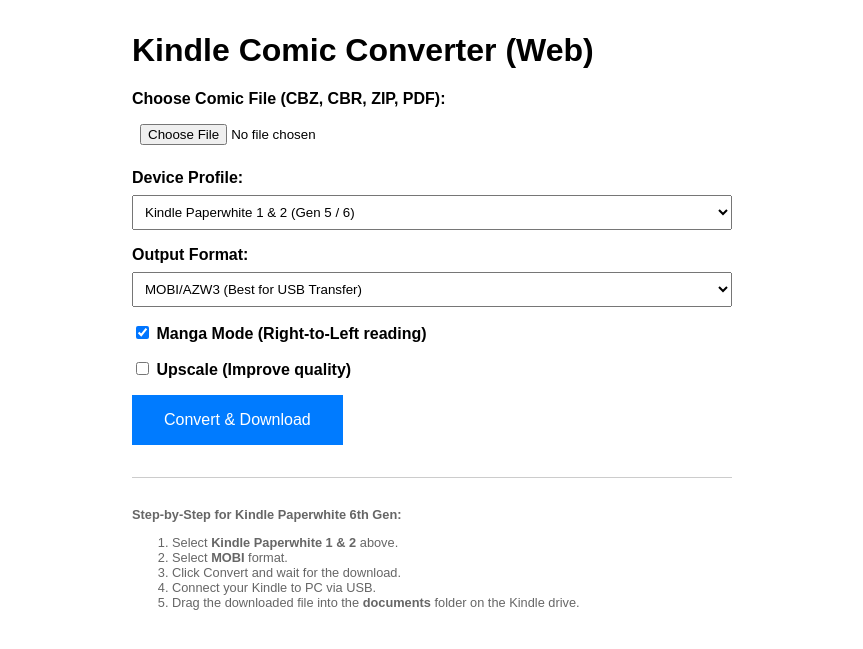
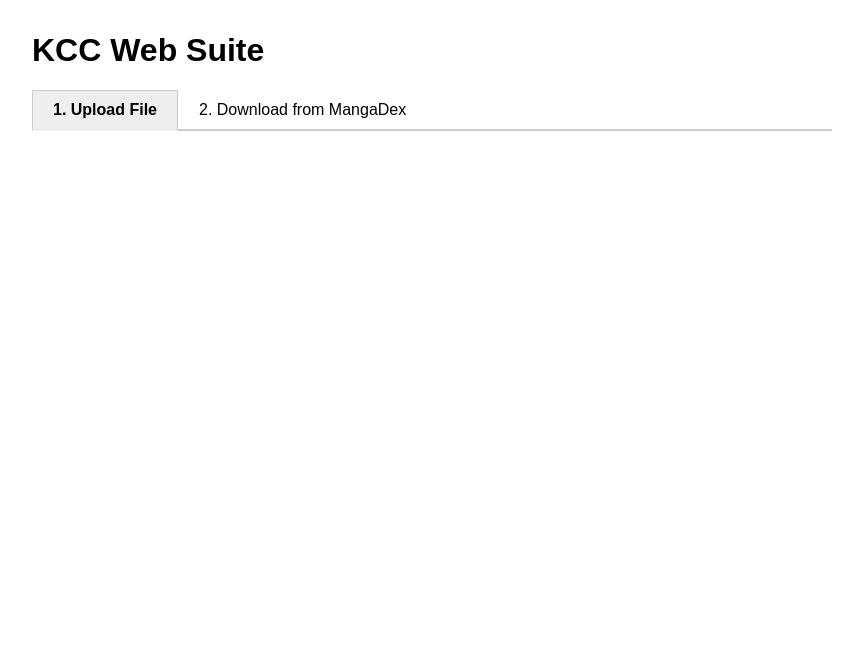
Before and after one commit to clownmandev/kcc-web, a Flask app: page / in a window 1280 px wide. Shown: the top 649 px of the page, without its empty margins (208-1071 px from the left). Run offline with Flask 3, Linux system fonts and the light colour scheme; parts of the project's set-up code (start-up, migrations or seed data) failed here and were passed over.

Commit message:
Update index.html

```diff
--- a/templates/index.html
+++ b/templates/index.html
@@ -3,72 +3,97 @@
 <head>
     <meta charset="UTF-8">
     <meta name="viewport" content="width=device-width, initial-scale=1.0">
-    <title>KCC Web Converter</title>
+    <title>KCC Web Suite</title>
     <style>
-        body { font-family: sans-serif; max-width: 600px; margin: 2rem auto; padding: 0 1rem; }
+        body { font-family: sans-serif; max-width: 800px; margin: 2rem auto; padding: 0 1rem; }
+        .tabs { display: flex; border-bottom: 2px solid #ccc; margin-bottom: 20px; }
+        .tab { padding: 10px 20px; cursor: pointer; border: 1px solid transparent; border-bottom: none; }
+        .tab.active { background: #eee; border-color: #ccc; border-bottom: 2px solid #eee; margin-bottom: -2px; font-weight: bold; }
+        .tab-content { display: none; }
+        .tab-content.active { display: block; }
+
         .form-group { margin-bottom: 1rem; }
         label { display: block; margin-bottom: 0.5rem; font-weight: bold; }
-        select, input[type="file"] { width: 100%; padding: 0.5rem; }
-        button { background: #007bff; color: white; padding: 1rem 2rem; border: none; cursor: pointer; font-size: 1rem; }
+        select, input[type="file"], input[type="text"], input[type="number"] { width: 100%; padding: 0.5rem; box-sizing: border-box; }
+        button { background: #007bff; color: white; padding: 1rem 2rem; border: none; cursor: pointer; font-size: 1rem; margin-top: 10px;}
         button:hover { background: #0056b3; }
-        .note { font-size: 0.8rem; color: #666; margin-top: 2rem; border-top: 1px solid #ccc; padding-top: 1rem; }
-        .highlight { color: #d9534f; font-weight: bold; }
+
+        #results { margin-top: 20px; border-top: 1px solid #eee; padding-top: 10px; }
+        .manga-item { border: 1px solid #ddd; padding: 10px; margin-bottom: 10px; border-radius: 4px; }
+        .manga-item h3 { margin: 0 0 5px 0; font-size: 1.1rem; }
+        .manga-item p { font-size: 0.9rem; color: #666; margin: 0 0 10px 0; }
+        .btn-select { background: #28a745; padding: 5px 10px; font-size: 0.9rem; }
+
+        .overlay { position: fixed; top:0; left:0; width:100%; height:100%; background: rgba(0,0,0,0.8); color: white; display: none; justify-content: center; align-items: center; flex-direction: column; z-index: 999; }
     </style>
+    <script>
+        function openTab(name) {
+            document.querySelectorAll('.tab-content').forEach(d => d.classList.remove('active'));
+            document.querySelectorAll('.tab').forEach(d => d.classList.remove('active'));
+            document.getElementById(name).classList.add('active');
+            document.getElementById('tab-'+name).classList.add('active');
+        }
+
+        async function searchManga() {
+            const query = document.getElementById('search-query').value;
+            const btn = document.getElementById('search-btn');
+            btn.disabled = true;
+            btn.innerText = "Searching...";
+
+            const res = await fetch('/api/search', {
+                method: 'POST',
+                headers: {'Content-Type': 'application/x-www-form-urlencoded'},
+                body: 'query=' + encodeURIComponent(query)
+            });
+
+            const data = await res.json();
+            const container = document.getElementById('results');
+            container.innerHTML = '';
+
+            if (data.error) {
+                container.innerHTML = `<p style="color:red">Error: ${data.error}</p>`;
+            } else {
+                data.forEach(m => {
+                    const div = document.createElement('div');
+                    div.className = 'manga-item';
+                    div.innerHTML = `
+                        <h3>${m.title}</h3>
+                        <p>${m.desc}</p>
+                        <button class="btn-select" onclick="selectManga('${m.id}', '${m.title.replace(/'/g, "\\'")}')">Select This Manga</button>
+                    `;
+                    container.appendChild(div);
+                });
+            }
+            btn.disabled = false;
+            btn.innerText = "Search";
+        }
+
+        function selectManga(id, title) {
+            document.getElementById('selected-manga-id').value = id;
+            document.getElementById('selected-manga-display').innerText = "Selected: " + title;
+            document.getElementById('dl-options').style.display = 'block';
+            document.getElementById('results').style.display = 'none';
+        }
+
+        function showLoading() {
+            document.getElementById('loading-overlay').style.display = 'flex';
+        }
+    </script>
 </head>
 <body>
-    <h1>Kindle Comic Converter (Web)</h1>
-    <form action="/convert" method="post" enctype="multipart/form-data">
-        <div class="form-group">
-            <label for="file">Choose Comic File (CBZ, CBR, ZIP, PDF):</label>
-            <input type="file" name="file" id="file" required>
-        </div>
+    <div class="overlay" id="loading-overlay">
+        <h2>Processing...</h2>
+        <p>Downloading and Converting. Large chapters may take several minutes.</p>
+        <p>Please do not close this tab.</p>
+    </div>
 
-        <div class="form-group">
-            <label for="profile">Device Profile:</label>
-            <select name="profile" id="profile">
-                <option value="KPW" selected>Kindle Paperwhite 1 & 2 (Gen 5 / 6)</option>
-                <option value="KV">Kindle Paperwhite 3/4 / Voyage / Oasis</option>
-                <option value="K578">Basic Kindle (Gen 7/8/10)</option>
-                <option value="K11">Kindle Paperwhite 5 (11th Gen)</option>
-                <option value="KO">Kindle Oasis 2/3</option>
-                <option value="KS">Kindle Scribe</option>
-            </select>
-        </div>
+    <h1>KCC Web Suite</h1>
 
-        <div class="form-group">
-            <label for="format">Output Format:</label>
-            <select name="format" id="format">
-                <option value="MOBI" selected>MOBI/AZW3 (Best for USB Transfer)</option>
-                <option value="EPUB">EPUB (Best for 'Send to Kindle')</option>
-                <option value="CBZ">CBZ (Archive only)</option>
-            </select>
-        </div>
+    <div class="tabs">
+        <div class="tab active" id="tab-upload" onclick="openTab('upload')">1. Upload File</div>
+        <div class="tab" id="tab-mangadex" onclick="openTab('mangadex')">2. Download from MangaDex</div>
+    </div>
 
-        <div class="form-group">
-            <label>
-                <input type="checkbox" name="manga_style" checked>
-                Manga Mode (Right-to-Left reading)
-            </label>
-        </div>
-
-        <div class="form-group">
-            <label>
-                <input type="checkbox" name="upscale">
-                Upscale (Improve quality)
-            </label>
-        </div>
-
-        <button type="submit">Convert & Download</button>
-    </form>
-    <div class="note">
-        <p><strong>Step-by-Step for Kindle Paperwhite 6th Gen:</strong></p>
-        <ol>
-            <li>Select <strong>Kindle Paperwhite 1 & 2</strong> above.</li>
-            <li>Select <strong>MOBI</strong> format.</li>
-            <li>Click Convert and wait for the download.</li>
-            <li>Connect your Kindle to PC via USB.</li>
-            <li>Drag the downloaded file into the <strong>documents</strong> folder on the Kindle drive.</li>
-        </ol>
-    </div>
-</body>
-</html>
+    <div id="upload" class="tab-content active">
+        <form action="/convert" method="post" enctype="multipart/form-data" onsubmit="showLoading()">
+            <div class
```
